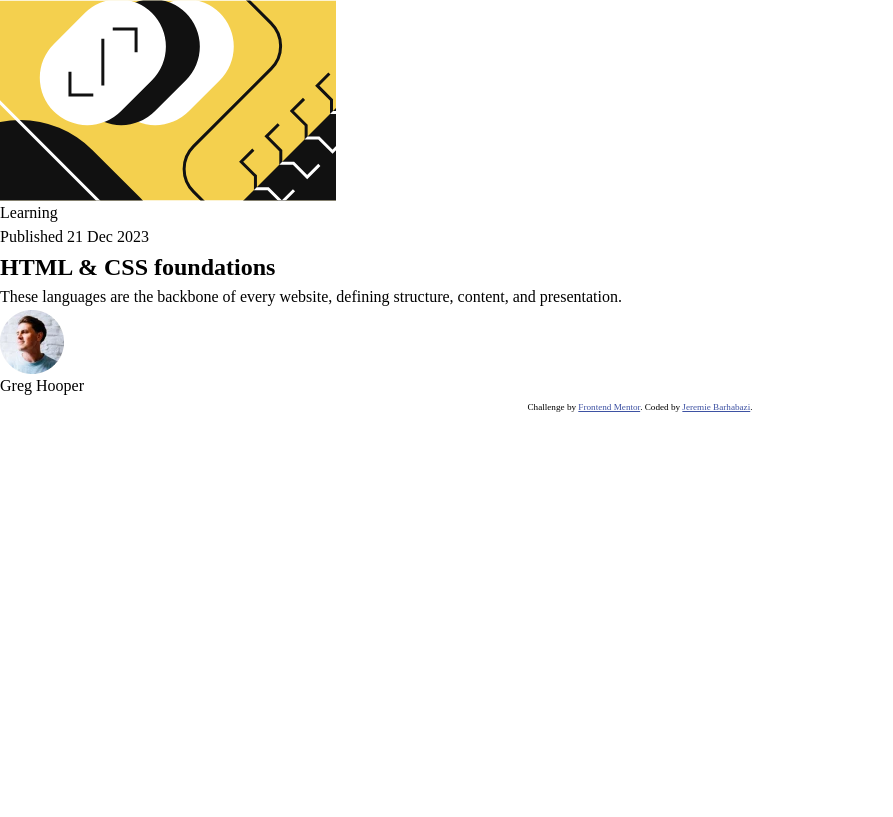
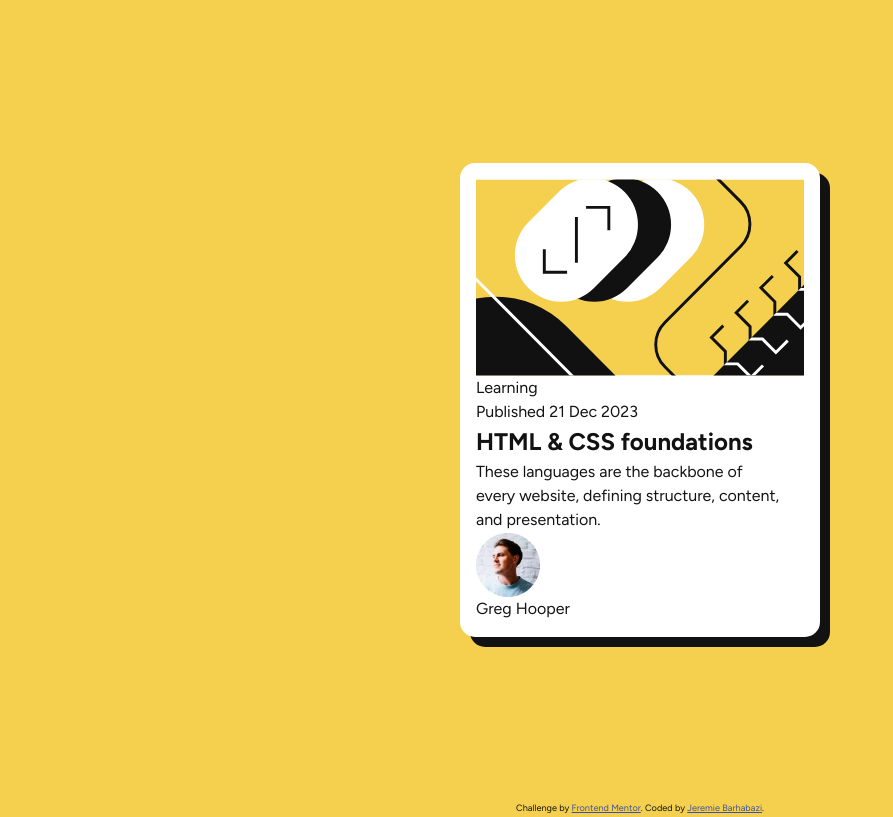
Before and after one commit to jeremie1207/Frontend-Mentor---Blog-preview-card, a plain HTML site: page index.html in a window 1280 px wide. Shown: the whole page, without its empty margins (0-893 px from the left). Drawn offline with Linux system fonts and the light colour scheme.

Commit message:
style card

```diff
--- a/index.html
+++ b/index.html
@@ -5,7 +5,7 @@
   <meta name="viewport" content="width=device-width, initial-scale=1.0"> <!-- displays site properly based on user's device -->
 
   <link rel="icon" type="image/png" sizes="32x32" href="./assets/images/favicon-32x32.png">
-  <link rel="stylesheet" href="./styles.css">
+  <link rel="stylesheet" href="styles.css">
 
   <title>Frontend Mentor | Blog preview card</title>
 
--- a/styles.css
+++ b/styles.css
@@ -61,3 +61,26 @@ h1, h2, h3, h4, h5, h6 {
     --font-color-secondary: hsl(0, 0%, 42%);
     --font-family-base : 'Figtree', sans-serif;
 }
+
+body {
+    font-size: var(--font-size);
+    font-family: var(--font-family-base);
+    color: var(--font-color-primary);
+    background-color: var(--primary-color);
+}
+
+main {
+    display: flex;
+    align-items: center;
+    min-block-size: 100vh;
+}
+
+.card {
+    margin-inline: auto;
+    background-color: var(--secondary-color);
+    border-radius: 15px;
+    padding: 1em;
+    inline-size: 90%;
+    max-inline-size: 22.5em;
+    box-shadow: 10px 10px;
+}
```
